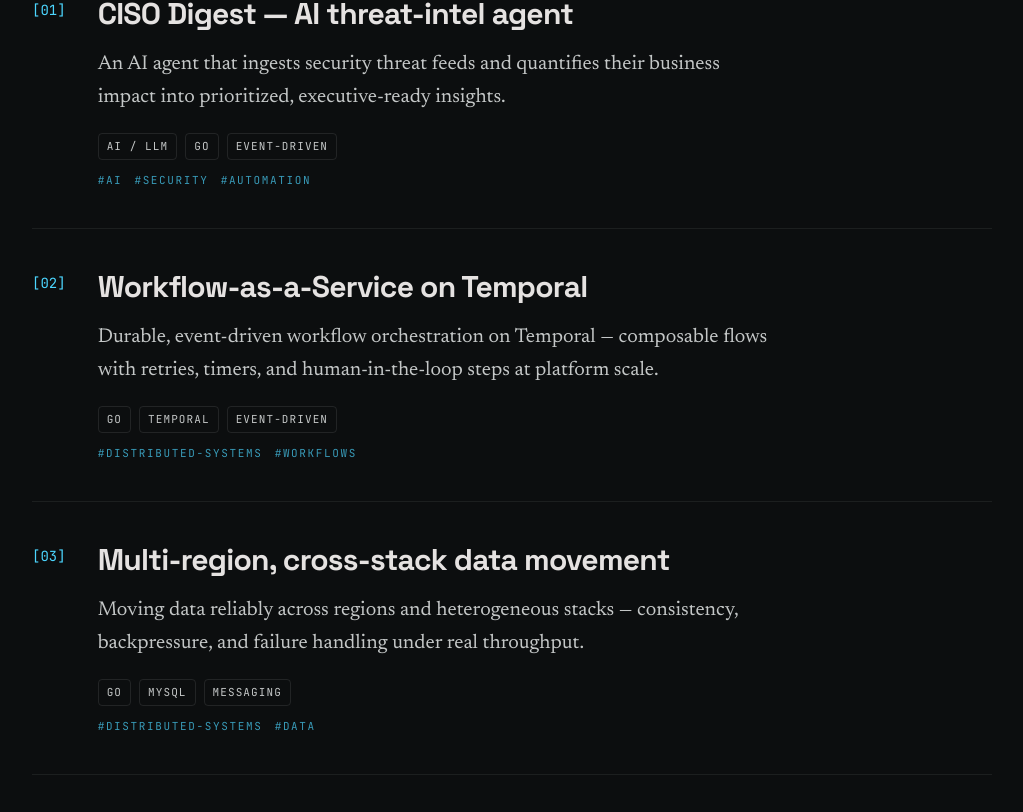
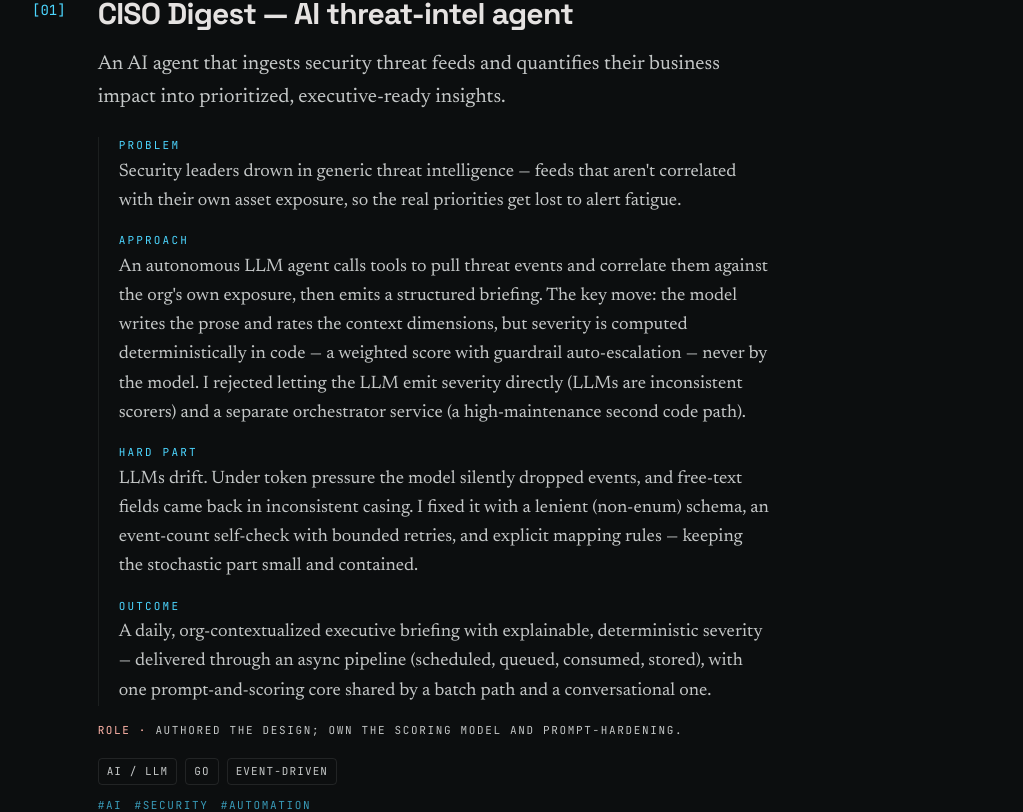
Before and after one commit to jayrajadeja/jayrajadeja.github.io, a Next.js app: page /work in a window 1280 px wide. Shown: the part 574-1386 px from the top of the page, without its empty margins (128-1151 px from the left). Built offline with nearby package versions, Linux system fonts and the light colour scheme; no server answers.

Commit message:
feat(work): deepen case files with problem/approach/outcome/role (#10)

```diff
--- a/src/app/work/page.tsx
+++ b/src/app/work/page.tsx
@@ -78,6 +78,37 @@ export default function WorkPage() {
                 <p className="mt-4 max-w-2xl font-body text-lg md:text-xl leading-relaxed text-on-surface-variant">
                   {c.summary}
                 </p>
+
+                {/* depth: problem → approach → hard part → outcome */}
+                {(c.problem || c.approach || c.hardPart || c.outcome) && (
+                  <dl className="mt-6 space-y-4 max-w-2xl border-l border-outline-variant/30 pl-5">
+                    {(
+                      [
+                        ["problem", c.problem],
+                        ["approach", c.approach],
+                        ["hard part", c.hardPart],
+                        ["outcome", c.outcome],
+                      ] as [string, string | undefined][]
+                    ).map(([label, value]) =>
+                      value ? (
+                        <div key={label}>
+                          <dt className="font-mono text-[11px] uppercase tracking-[0.2em] text-tertiary">
+                            {label}
+                          </dt>
+                          <dd className="mt-1 font-body text-base md:text-lg leading-relaxed text-on-surface-variant">
+                            {value}
+                          </dd>
+                        </div>
+                      ) : null,
+                    )}
+                  </dl>
+                )}
+
+                {c.role && (
+                  <p className="mt-4 font-mono text-[11px] uppercase tracking-[0.15em] text-on-surface-variant">
+                    <span className="text-primary">role ·</span> {c.role}
+                  </p>
+                )}
 
                 {/* stack chips */}
                 <ul
--- a/src/data/work.json
+++ b/src/data/work.json
@@ -4,21 +4,36 @@
     "title": "CISO Digest — AI threat-intel agent",
     "summary": "An AI agent that ingests security threat feeds and quantifies their business impact into prioritized, executive-ready insights.",
     "stack": ["AI / LLM", "Go", "event-driven"],
-    "tags": ["AI", "security", "automation"]
+    "tags": ["AI", "security", "automation"],
+    "problem": "Security leaders drown in generic threat intelligence — feeds that aren't correlated with their own asset exposure, so the real priorities get lost to alert fatigue.",
+    "approach": "An autonomous LLM agent calls tools to pull threat events and correlate them against the org's own exposure, then emits a structured briefing. The key move: the model writes the prose and rates the context dimensions, but severity is computed deterministically in code — a weighted score with guardrail auto-escalation — never by the model. I rejected letting the LLM emit severity directly (LLMs are inconsistent scorers) and a separate orchestrator service (a high-maintenance second code path).",
+    "hardPart": "LLMs drift. Under token pressure the model silently dropped events, and free-text fields came back in inconsistent casing. I fixed it with a lenient (non-enum) schema, an event-count self-check with bounded retries, and explicit mapping rules — keeping the stochastic part small and contained.",
+    "outcome": "A daily, org-contextualized executive briefing with explainable, deterministic severity — delivered through an async pipeline (scheduled, queued, consumed, stored), with one prompt-and-scoring core shared by a batch path and a conversational one.",
+    "role": "Authored the design; own the scoring model and prompt-hardening."
   },
   {
     "id": "workflow-as-a-service",
     "title": "Workflow-as-a-Service on Temporal",
     "summary": "Durable, event-driven workflow orchestration on Temporal — composable flows with retries, timers, and human-in-the-loop steps at platform scale.",
     "stack": ["Go", "Temporal", "event-driven"],
-    "tags": ["distributed-systems", "workflows"]
+    "tags": ["distributed-systems", "workflows"],
+    "problem": "Platform automations were hardcoded per-feature flags — not user-authored, not versioned, not observable. The platform needed one governed engine to design, run, and manage workflows.",
+    "approach": "A 'workflow-as-code' engine: workflows are authored on a visual canvas, stored as a versioned JSON DSL, and executed as a single durable Temporal workflow that interprets the DSL — every action node bottoms out in one generic authenticated-HTTP activity, so the interpreter itself is the abstraction. Temporal won over custom DB-polling (fragile; no durable timers or retries) and a cloud step-function product (vendor-coupled, costly, poor SDK fit).",
+    "hardPart": "The sharp edges came from production: scheduled runs starved user-triggered ones until the work was split across priority task queues; an action-to-event-to-self-retrigger loop took down a demo until workflow-chain context was propagated to skip self-matching triggers; copy-on-write versioning keeps in-flight runs pinned to their own snapshot; and bounded-concurrency fan-out made per-item steps roughly 5x faster than sequential.",
+    "outcome": "Hardcoded automations became user-authored, versioned, observable workflows — with durable retries and timers as a platform guarantee.",
+    "role": "Core contributor; designed and own the generic HTTP-request node."
   },
   {
     "id": "multi-region-data",
     "title": "Multi-region, cross-stack data movement",
-    "summary": "Moving data reliably across regions and heterogeneous stacks — consistency, backpressure, and failure handling under real throughput.",
-    "stack": ["Go", "MySQL", "messaging"],
-    "tags": ["distributed-systems", "data"]
+    "summary": "A consented, one-way data exchange that lets one tenant pull another's security posture across separate cloud accounts and regions.",
+    "stack": ["Go", "AWS", "DynamoDB"],
+    "tags": ["distributed-systems", "data"],
+    "problem": "Customers needed deep posture data on third parties that were themselves tenants of the same platform — but every tenant is isolated in its own cloud account and region, with no standardized, consented way to move data across those boundaries.",
+    "approach": "A consented, one-way exchange: the source builds versioned point-in-time snapshots, writes them to its own object storage, copies them cross-account and cross-region into the requestor's storage, and the requestor ingests them. Consent is an explicit, status-gated contract between the two tenants — only accepted contracts ever sync. I chose this async snapshot file-drop over the original design — a live cross-tenant API pull with magic-link consent and per-tenant credentials — which meant credential sprawl and synchronous cross-region calls.",
+    "hardPart": "Trusting another account's data safely: cross-account access uses role assumption guarded by a deterministic per-account external ID to close the confused-deputy hole; snapshots are immutable and versioned ('snapshot, then act' over reading live state mid-flight); and user and audit fields are stripped before anything crosses the tenant boundary.",
+    "outcome": "A secure, consented, auditable cross-tenant sharing path that didn't exist before — one-way, snapshot-versioned, and isolated per account and region.",
+    "role": "Designed and built it end-to-end."
   },
   {
     "id": "event-driven-scaling",
--- a/src/lib/types.ts
+++ b/src/lib/types.ts
@@ -30,6 +30,11 @@ export interface WorkCaseFile {
   summary: string;
   stack: string[];
   tags: string[];
+  problem?: string;
+  approach?: string;
+  hardPart?: string;
+  outcome?: string;
+  role?: string;
 }
 
 export interface ExperienceEntry {
```
